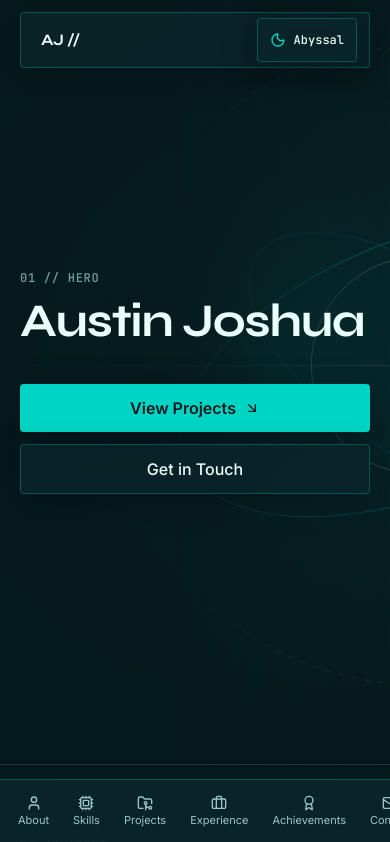
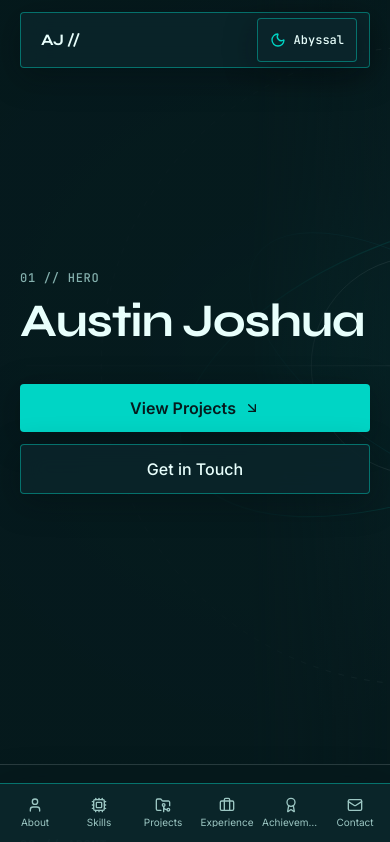
Before and after one commit to Austin-Joshua/Austin-Portfolio, a React (Vite) app: page / in a window 390 px wide. Shown: the top 842 px of the page. Built offline with nearby package versions, Linux system fonts and the light colour scheme.

Commit message:
feat(a11y): harden accessibility, responsive layouts and SEO

```diff
--- a/index.html
+++ b/index.html
@@ -4,6 +4,10 @@
     <meta charset="UTF-8" />
     <meta name="viewport" content="width=device-width, initial-scale=1.0" />
     <title>Austin Joshua — Portfolio</title>
+    <meta
+      name="description"
+      content="Engineering portfolio of Austin Joshua presenting software engineering work, AI systems, technical skills, and interactive 3D craft."
+    />
     <link
       rel="preload"
       href="/fonts/syne-700-latin.woff2"
--- a/src/components/layout/Navbar.tsx
+++ b/src/components/layout/Navbar.tsx
@@ -61,7 +61,7 @@ export function Navbar({
     <>
       <header className="fixed inset-x-0 top-3 z-40 pointer-events-none">
         <div className="container-portfolio">
-          <div className="relative glass-surface pointer-events-auto flex min-h-[56px] md:min-h-[64px] items-center justify-between gap-3 px-3 md:px-4 lg:px-6">
+          <div className="relative glass-surface pointer-events-auto flex flex-wrap md:flex-nowrap min-h-[56px] md:min-h-[64px] items-center justify-between gap-x-3 gap-y-1.5 px-3 py-1 md:py-0 md:px-4 lg:px-6 max-w-full">
             <a
               href="#hero"
               onClick={(event) => handleAnchorClick(event, 'hero')}
@@ -77,7 +77,7 @@ export function Navbar({
               <span>AJ //</span>
             </a>
 
-            <nav aria-label="Primary" className="hidden md:flex items-center gap-1 lg:gap-2">
+            <nav aria-label="Primary" className="hidden md:flex flex-wrap items-center justify-center gap-1 lg:gap-2 min-w-0">
               {PRIMARY_NAV_SECTIONS.map((section) => {
                 const isActive = activeSection === section.id;
 
@@ -158,7 +158,7 @@ export function Navbar({
           paddingBottom: 'max(0.25rem, env(safe-area-inset-bottom))',
         }}
       >
-        <div className="flex items-center justify-between sm:justify-around gap-1 overflow-x-auto px-2 py-2">
+        <div className="grid grid-cols-6 gap-0.5 px-1 py-1.5">
           {PRIMARY_NAV_SECTIONS.map((section) => {
             const isActive = activeSection === section.id;
             const Icon = SECTION_ICONS[section.id as Exclude<SectionId, 'hero'>];
@@ -170,8 +170,8 @@ export function Navbar({
                 onClick={(event) => handleAnchorClick(event, section.id)}
                 aria-current={isActive ? 'location' : undefined}
                 className={[
-                  'relative inline-flex min-h-[44px] min-w-[44px] shrink-0 flex-col items-center justify-center gap-1',
-                  'px-2.5 py-1.5 rounded-[var(--radius-control)]',
+                  'relative inline-flex min-h-[44px] min-w-0 w-full flex-col items-center justify-center gap-1',
+                  'px-0.5 py-1.5 rounded-[var(--radius-control)]',
                   'transition-colors duration-[var(--transition-theme)]',
                   'focus-visible:outline-2 focus-visible:outline-[var(--focus-ring)] focus-visible:outline-offset-[2px]',
                   isActive
@@ -182,11 +182,11 @@ export function Navbar({
                 {isActive && (
                   <span
                     aria-hidden="true"
-                    className="absolute inset-x-2 top-0 h-[2px] bg-[var(--accent-primary)]"
+                    className="absolute inset-x-1.5 top-0 h-[2px] bg-[var(--accent-primary)]"
                   />
                 )}
                 <Icon className="size-4 shrink-0" aria-hidden="true" />
-                <span className="text-[11px] leading-none whitespace-nowrap">
+                <span className="max-w-full truncate text-[0.625rem] leading-none">
                   {section.label}
                 </span>
               </a>
--- a/src/styles/glass.css
+++ b/src/styles/glass.css
@@ -50,8 +50,8 @@
     background: linear-gradient(
       90deg,
       var(--surface-scrim) 0%,
-      var(--surface-scrim) 45%,
-      transparent 100%
+      var(--surface-scrim) 65%,
+      color-mix(in srgb, var(--surface-scrim) 55%, transparent) 100%
     );
   }
 
--- a/src/styles/index.css
+++ b/src/styles/index.css
@@ -120,6 +120,12 @@
     overflow-x: clip;
   }
 
+  @media (max-width: 767px) {
+    html {
+      scroll-padding-bottom: 5.5rem;
+    }
+  }
+
   body {
     margin: 0;
     background-color: var(--surface-canvas);
@@ -202,6 +208,7 @@
     font-weight: var(--weight-bold);
     line-height: var(--leading-hero);
     letter-spacing: var(--tracking-hero);
+    overflow-wrap: break-word;
   }
 
   .type-h2 {
@@ -210,6 +217,7 @@
     font-weight: var(--weight-semibold);
     line-height: var(--leading-h2);
     letter-spacing: var(--tracking-h2);
+    overflow-wrap: break-word;
   }
 
   .type-h3 {
@@ -218,6 +226,7 @@
     font-weight: var(--weight-semibold);
     line-height: var(--leading-h3);
     letter-spacing: var(--tracking-h3);
+    overflow-wrap: break-word;
   }
 
   .type-lead {
@@ -242,6 +251,7 @@
     font-weight: var(--weight-medium);
     line-height: var(--leading-meta);
     letter-spacing: var(--tracking-meta);
+    overflow-wrap: anywhere;
   }
 
   .section-rail {
--- a/src/styles/tokens.css
+++ b/src/styles/tokens.css
@@ -14,9 +14,9 @@
   --font-sans: 'Inter', -apple-system, BlinkMacSystemFont, 'Segoe UI', Roboto, sans-serif;
   --font-mono: 'JetBrains Mono', ui-monospace, SFMono-Regular, Menlo, Monaco, Consolas, monospace;
 
-  /* Fluid typography scale (interpolated across 320px–1440px) */
-  --text-hero: clamp(2.75rem, 1.9643rem + 3.9286vw, 5.5rem);
-  --text-h2: clamp(1.875rem, 1.4821rem + 1.9643vw, 3.25rem);
+  /* Fluid typography scale (interpolated across 320px–1440px; capped by vw so 200% text zoom never overflows narrow viewports) */
+  --text-hero: min(clamp(2.75rem, 1.9643rem + 3.9286vw, 5.5rem), 13.75vw);
+  --text-h2: min(clamp(1.875rem, 1.4821rem + 1.9643vw, 3.25rem), 11vw);
   --text-h3: clamp(1.25rem, 1.1429rem + 0.5357vw, 1.625rem);
   --text-lead: clamp(1.0625rem, 1.0089rem + 0.2679vw, 1.25rem);
   --text-body: 1rem;
@@ -53,15 +53,15 @@
   --space-24: 6rem;
   --space-32: 8rem;
 
-  /* Layout, container & Swiss grid geometry */
+  /* Layout, container & Swiss grid geometry (px gutters preserve content room at 200% text zoom) */
   --container-max: 85rem; /* 1360px */
-  --gutter-mobile: 1.25rem; /* 20px */
-  --gutter-tablet: 2rem; /* 32px */
-  --gutter-desktop: 3rem; /* 48px */
-  --gutter-wide: 4rem; /* 64px */
-  --grid-gap-mobile: 1rem; /* 16px */
-  --grid-gap-tablet: 1.25rem; /* 20px */
-  --grid-gap-desktop: 1.5rem; /* 24px */
+  --gutter-mobile: 20px;
+  --gutter-tablet: 32px;
+  --gutter-desktop: 48px;
+  --gutter-wide: 64px;
+  --grid-gap-mobile: 16px;
+  --grid-gap-tablet: 20px;
+  --grid-gap-desktop: 24px;
   --section-py-mobile: 4.5rem; /* 72px */
   --section-py-desktop: 7.5rem; /* 120px */
   --nav-offset: 5.5rem; /* 88px sticky header scroll clearance */
@@ -90,13 +90,13 @@
   --surface-canvas: #061a1d;
   --surface-elevated: #0b262b;
   --surface-card: #0e3137;
-  --surface-glass: rgba(11, 38, 43, 0.72);
-  --surface-glass-strong: rgba(11, 38, 43, 0.88);
-  --surface-scrim: rgba(6, 26, 29, 0.84);
+  --surface-glass: rgba(11, 38, 43, 0.84);
+  --surface-glass-strong: rgba(11, 38, 43, 0.92);
+  --surface-scrim: rgba(6, 26, 29, 0.9);
 
   --text-primary: #e8fffc;
   --text-secondary: #9cc7c3;
-  --text-muted: #76a19e;
+  --text-muted: #84b0ad;
   --text-on-accent: #061a1d;
 
   --accent-primary: #00d5c5;
@@ -109,8 +109,8 @@
   --accent-copper: #d07a68;
   --accent-copper-deep: #9a453b;
 
-  --border-subtle: rgba(168, 183, 188, 0.18);
-  --border-glass: rgba(0, 213, 197, 0.28);
+  --border-subtle: rgba(168, 183, 188, 0.22);
+  --border-glass: rgba(0, 213, 197, 0.44);
   --focus-ring: #00d5c5;
 
   --status-success: #34e0a1;
@@ -127,13 +127,13 @@
   --surface-canvas: #faf6f6;
   --surface-elevated: #ffffff;
   --surface-card: #f3ebeb;
-  --surface-glass: rgba(255, 255, 255, 0.78);
-  --surface-glass-strong: rgba(255, 255, 255, 0.9);
-  --surface-scrim: rgba(250, 246, 246, 0.88);
+  --surface-glass: rgba(255, 255, 255, 0.88);
+  --surface-glass-strong: rgba(255, 255, 255, 0.94);
+  --surface-scrim: rgba(250, 246, 246, 0.92);
 
   --text-primary: #1c090d;
   --text-secondary: #54383e;
-  --text-muted: #6e4e55;
+  --text-muted: #66474d;
   --text-on-accent: #ffffff;
 
   --accent-primary: #b0122e;
@@ -145,8 +145,8 @@
   --accent-copper: #7c2a24;
   --accent-copper-deep: #a6463b;
 
-  --border-subtle: rgba(28, 9, 13, 0.12);
-  --border-glass: rgba(176, 18, 46, 0.22);
+  --border-subtle: rgba(28, 9, 13, 0.14);
+  --border-glass: rgba(122, 12, 32, 0.46);
   --focus-ring: #b0122e;
 
   --status-success: #0f6e4e;
```
Also changed, not shown: public/robots.txt (added), 2 other files (tests, documents, lock files or other folders).
